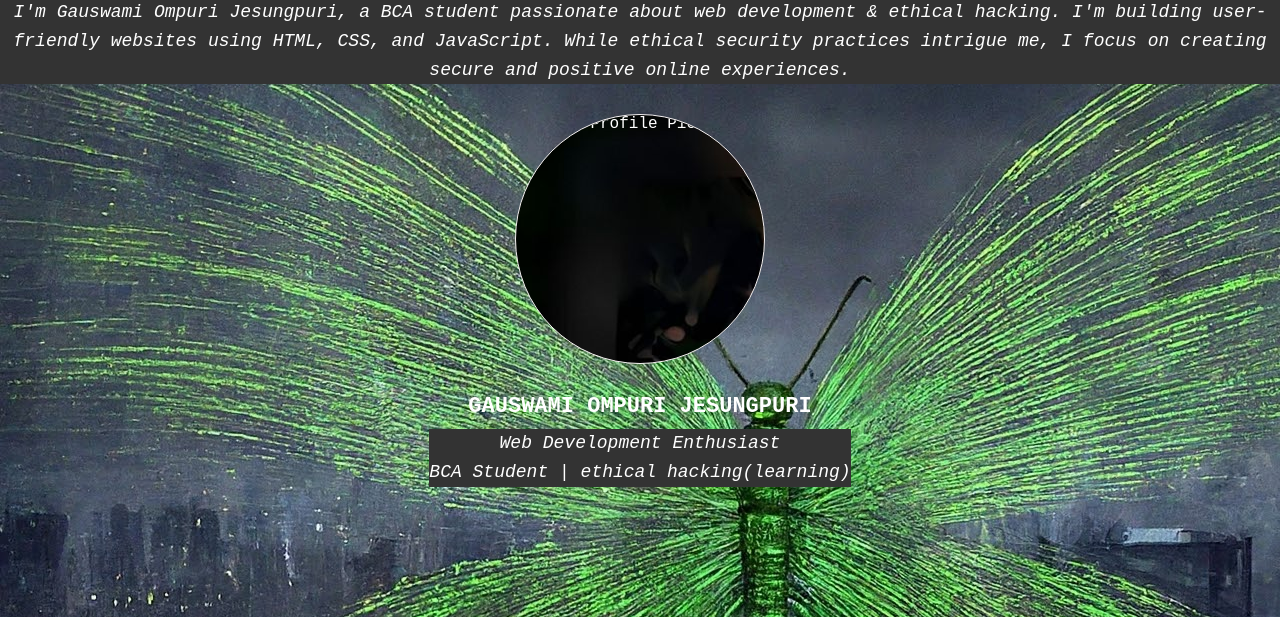
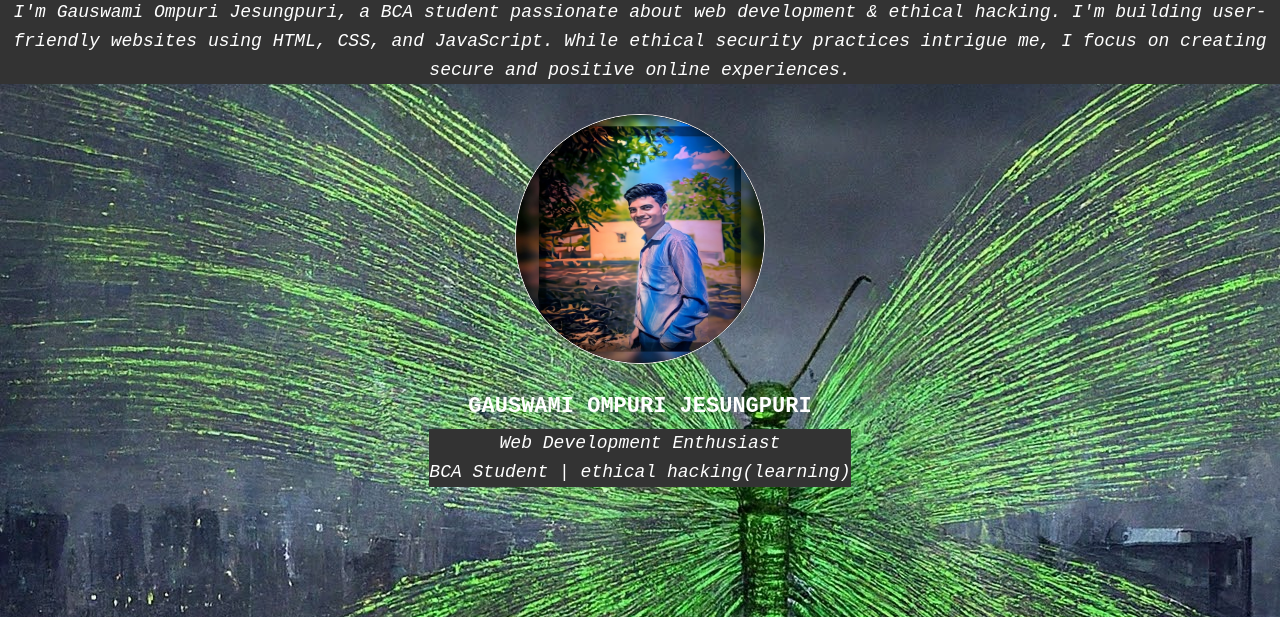
Before and after one commit to Ompuri93/holi-special-2024, a plain HTML site: page about.html in a window 1280 px wide. Shown: the part 184-801 px from the top of the page. Drawn offline with Linux system fonts and the light colour scheme.

Commit message:
Update about.html

```diff
--- a/about.html
+++ b/about.html
@@ -49,7 +49,7 @@
       <p class="one">I'm Gauswami Ompuri Jesungpuri, a BCA student passionate about web development & ethical hacking. I'm building user-friendly websites using HTML, CSS, and JavaScript. While ethical security practices intrigue me, I focus on creating secure and positive online experiences.</p>
 
       <div class="info-container">
-        <img src="imge/myimg.jpg" alt="oj Profile Picture" class="profile-pic">
+        <img src="myimg.jpg" alt="oj Profile Picture" class="profile-pic">
         <div class="bio">
           <h3>GAUSWAMI OMPURI JESUNGPURI</h3>
           <p>Web Development Enthusiast <br>BCA Student | ethical hacking(learning) </p>
```
